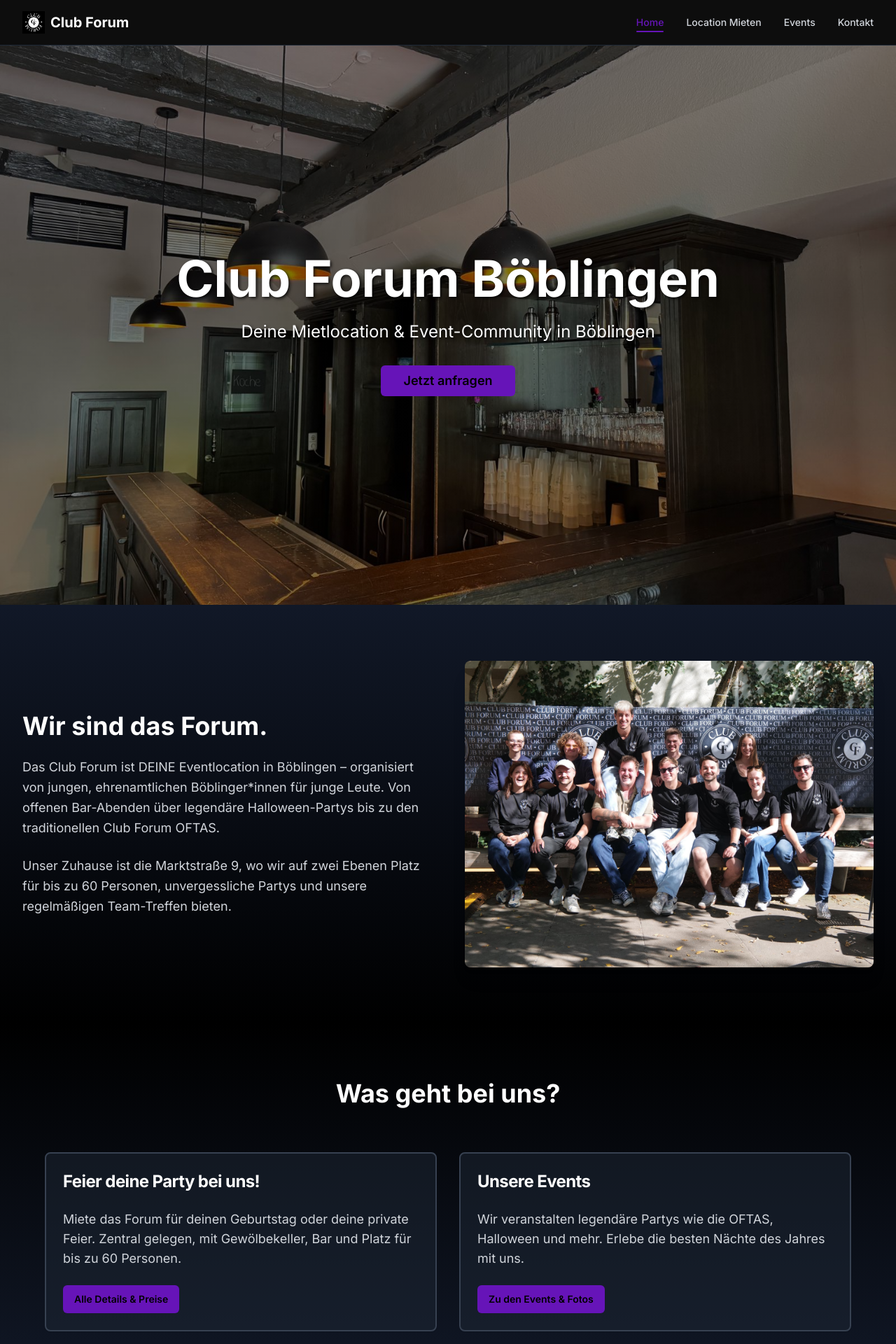
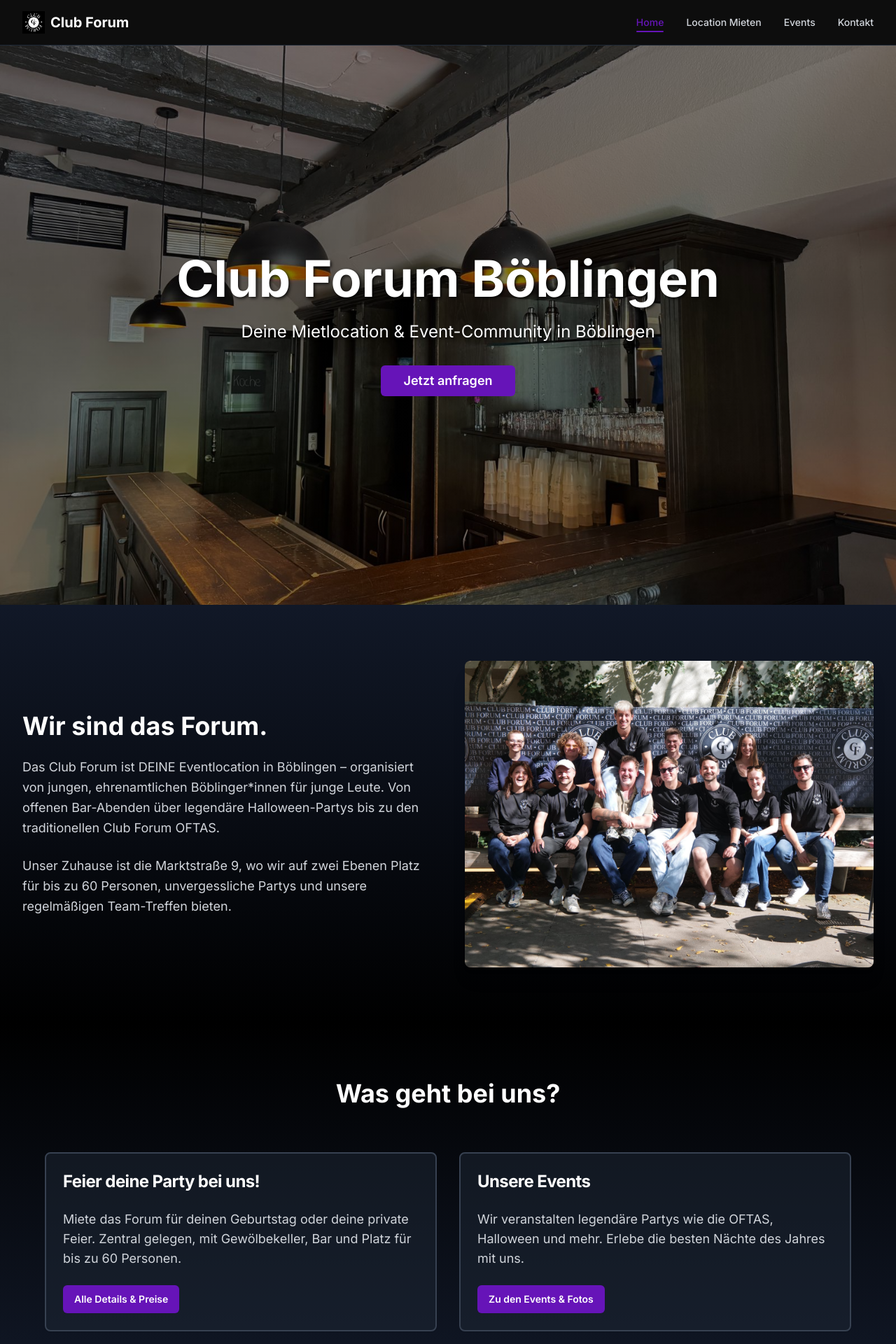
Before and after one commit to MichaelBergdolt/ClubForumWebsite, a React (Vite) app: page / in a window 1280 px wide. Shown: the top 1920 px of the page at 70% size. Built offline with nearby package versions, Linux system fonts and the light colour scheme.

Commit message:
Refactor button text color

```diff
--- a/src/components/GoogleMapsConsent.tsx
+++ b/src/components/GoogleMapsConsent.tsx
@@ -43,7 +43,7 @@ const GoogleMapsConsent = () => {
 
           <Button
             onClick={handleAcceptConsent}
-            className="w-full bg-accent-primary hover:bg-accent-primary/80 text-black font-semibold"
+            className="w-full bg-accent-primary hover:bg-accent-primary/80 text-white font-semibold"
           >
             Google Maps aktivieren
           </Button>
--- a/src/pages/Events.tsx
+++ b/src/pages/Events.tsx
@@ -378,7 +378,7 @@ const Events = () => {
             href="https://www.instagram.com/club_forumbb"
             target="_blank"
             rel="noopener noreferrer"
-            className="inline-flex items-center bg-accent-primary hover:bg-accent-primary/80 text-black font-semibold px-8 py-3 rounded-lg transition-colors space-x-2"
+            className="inline-flex items-center bg-accent-primary hover:bg-accent-primary/80 text-white font-semibold px-8 py-3 rounded-lg transition-colors space-x-2"
           >
             <svg
               xmlns="http://www.w3.org/2000/svg"
--- a/src/pages/Index.tsx
+++ b/src/pages/Index.tsx
@@ -24,7 +24,7 @@ const Index = () => {
             Deine Mietlocation & Event-Community in Böblingen
           </p>
           <Link to="/kontakt">
-            <Button size="lg" className="bg-accent-primary hover:bg-accent-primary/80 text-black font-semibold px-8 py-3 text-lg animate-fade-in">
+            <Button size="lg" className="bg-accent-primary hover:bg-accent-primary/80 text-white font-semibold px-8 py-3 text-lg animate-fade-in">
               Jetzt anfragen
             </Button>
           </Link>
@@ -78,7 +78,7 @@ const Index = () => {
                   Zentral gelegen, mit Gewölbekeller, Bar und Platz für bis zu 60 Personen.
                 </CardDescription>
                 <Link to="/location-mieten">
-                  <Button className="bg-accent-primary hover:bg-accent-primary/80 text-black font-semibold">
+                  <Button className="bg-accent-primary hover:bg-accent-primary/80 text-white font-semibold">
                     Alle Details & Preise
                   </Button>
                 </Link>
@@ -97,7 +97,7 @@ const Index = () => {
                   Erlebe die besten Nächte des Jahres mit uns.
                 </CardDescription>
                 <Link to="/events">
-                  <Button className="bg-accent-primary hover:bg-accent-primary/80 text-black font-semibold">
+                  <Button className="bg-accent-primary hover:bg-accent-primary/80 text-white font-semibold">
                     Zu den Events & Fotos
                   </Button>
                 </Link>
--- a/src/pages/Kontakt.tsx
+++ b/src/pages/Kontakt.tsx
@@ -123,7 +123,7 @@ const Kontakt = () => {
                   </p>
                   <a
                     href="mailto:club.forum.bb@gmail.com"
-                    className="inline-flex items-center bg-accent-primary hover:bg-accent-primary/80 text-black font-semibold px-6 py-3 rounded-lg transition-colors"
+                    className="inline-flex items-center bg-accent-primary hover:bg-accent-primary/80 text-white font-semibold px-6 py-3 rounded-lg transition-colors"
                   >
                     <Mail className="h-5 w-5 mr-2" />
                     E-Mail senden
@@ -211,7 +211,7 @@ const Kontakt = () => {
 
                   <Button
                     type="submit"
-                    className="w-full bg-accent-primary hover:bg-accent-primary/80 text-black font-semibold"
+                    className="w-full bg-accent-primary hover:bg-accent-primary/80 text-white font-semibold"
                   >
                     Nachricht absenden
                   </Button>
--- a/src/pages/NotFound.tsx
+++ b/src/pages/NotFound.tsx
@@ -24,7 +24,7 @@ const NotFound = () => {
             Die Seite, die du suchst, existiert nicht oder wurde verschoben.
           </p>
           <Link to="/">
-            <Button className="bg-accent-primary hover:bg-accent-primary/80 text-black font-semibold">
+            <Button className="bg-accent-primary hover:bg-accent-primary/80 text-white font-semibold">
               Zurück zur Startseite
             </Button>
           </Link>
```
